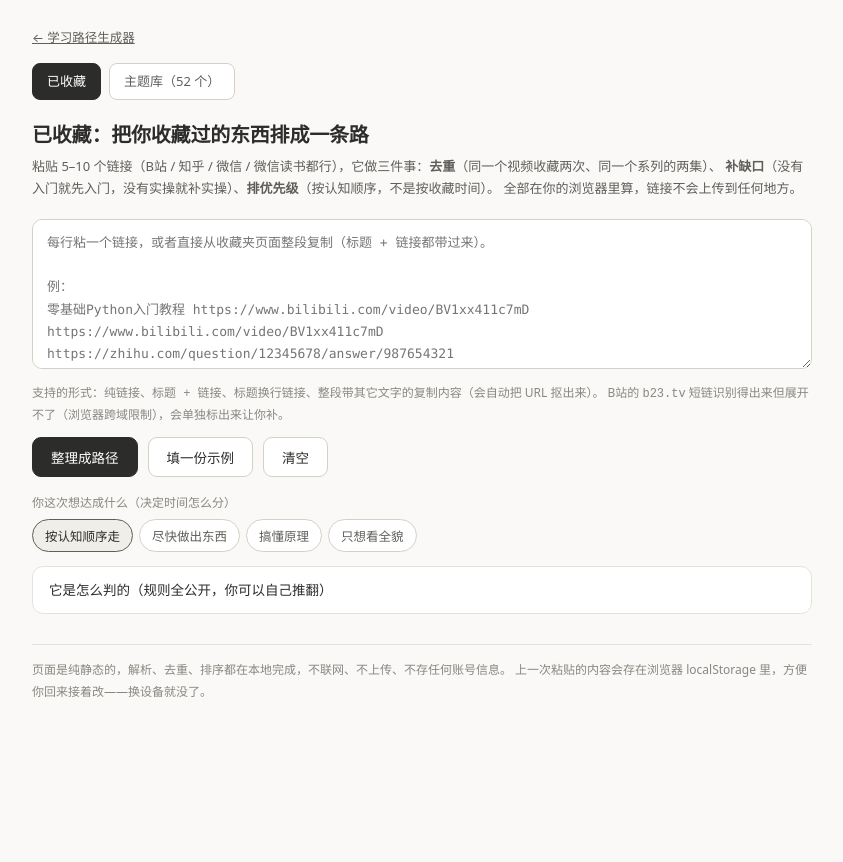
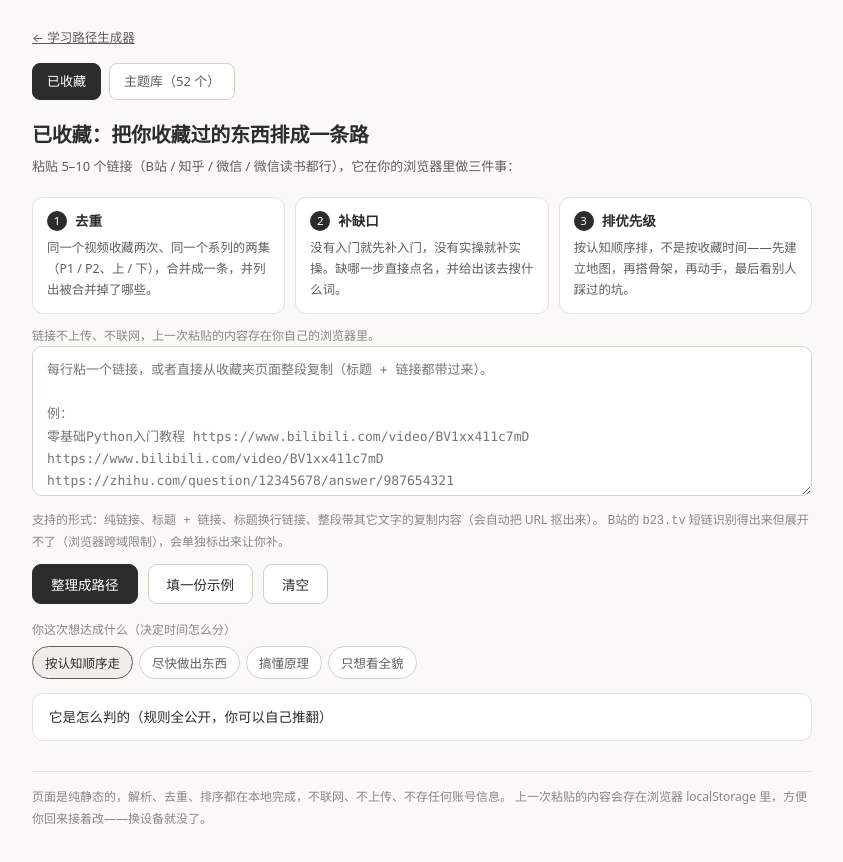
Before and after one commit to lisazhang7711/learnpath, a plain HTML site: page saved.html in a window 1280 px wide. Shown: the whole page, without its empty margins (218-1061 px from the left). Before the commit the page ends 800 px from the top, so only its background shows below. Drawn offline with Linux system fonts and the light colour scheme.

Commit message:
Add saved-links mode (saved.html)

```diff
--- a/saved.html
+++ b/saved.html
@@ -26,6 +26,16 @@
   .modes a{padding:7px 14px;font-size:13px;border:1px solid var(--line2);border-radius:8px;
     background:#fff;color:var(--tx2);text-decoration:none}
   .modes a.on{background:var(--tx);border-color:var(--tx);color:#fff}
+
+  /* 三件事 · 并列 */
+  .trio{display:grid;grid-template-columns:repeat(3,1fr);gap:10px;margin:0 0 12px}
+  .trio .t{background:var(--card);border:1px solid var(--line);border-radius:11px;padding:12px 14px}
+  .trio .th{display:flex;align-items:center;gap:8px;margin:0 0 6px}
+  .trio .n{flex:0 0 20px;height:20px;border-radius:50%;background:var(--tx);color:#fff;
+    font-size:11.5px;font-weight:500;display:flex;align-items:center;justify-content:center}
+  .trio h3{font-size:13.5px;font-weight:600;margin:0}
+  .trio p{margin:0;font-size:12.4px;color:var(--tx2);line-height:1.68}
+  @media (max-width:640px){ .trio{grid-template-columns:1fr} }
 
   textarea{width:100%;min-height:150px;padding:12px 14px;font:13px/1.7 ui-monospace,SFMono-Regular,Menlo,Consolas,monospace;
     border:1px solid var(--line2);border-radius:10px;background:#fff;color:var(--tx);resize:vertical}
@@ -111,9 +121,24 @@
   </div>
 
   <h1>已收藏：把你收藏过的东西排成一条路</h1>
-  <p class="sub">粘贴 5–10 个链接（B站 / 知乎 / 微信 / 微信读书都行），它做三件事：<b>去重</b>（同一个视频收藏两次、同一个系列的两集）、
-    <b>补缺口</b>（没有入门就先入门，没有实操就补实操）、<b>排优先级</b>（按认知顺序，不是按收藏时间）。
-    全部在你的浏览器里算，链接不会上传到任何地方。</p>
+  <p class="sub">粘贴 5–10 个链接（B站 / 知乎 / 微信 / 微信读书都行），它在你的浏览器里做三件事：</p>
+
+  <div class="trio">
+    <div class="t">
+      <div class="th"><span class="n">1</span><h3>去重</h3></div>
+      <p>同一个视频收藏两次、同一个系列的两集（P1 / P2、上 / 下），合并成一条，并列出被合并掉了哪些。</p>
+    </div>
+    <div class="t">
+      <div class="th"><span class="n">2</span><h3>补缺口</h3></div>
+      <p>没有入门就先补入门，没有实操就补实操。缺哪一步直接点名，并给出该去搜什么词。</p>
+    </div>
+    <div class="t">
+      <div class="th"><span class="n">3</span><h3>排优先级</h3></div>
+      <p>按认知顺序排，不是按收藏时间——先建立地图，再搭骨架，再动手，最后看别人踩过的坑。</p>
+    </div>
+  </div>
+
+  <p class="hint">链接不上传、不联网，上一次粘贴的内容存在你自己的浏览器里。</p>
 
   <textarea id="raw" placeholder="每行粘一个链接，或者直接从收藏夹页面整段复制（标题 + 链接都带过来）。&#10;&#10;例：&#10;零基础Python入门教程 https://www.bilibili.com/video/BV1xx411c7mD&#10;https://www.bilibili.com/video/BV1xx411c7mD&#10;https://zhihu.com/question/12345678/answer/987654321"></textarea>
   <p class="hint">支持的形式：纯链接、<code>标题 + 链接</code>、<code>标题换行链接</code>、整段带其它文字的复制内容（会自动把 URL 抠出来）。
```
